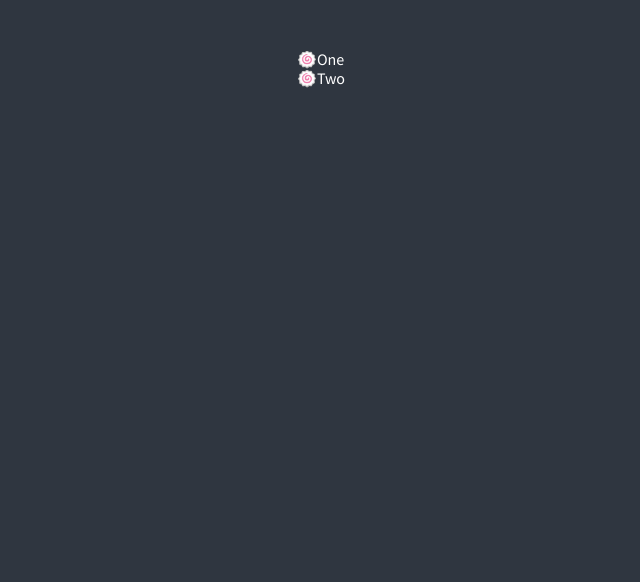
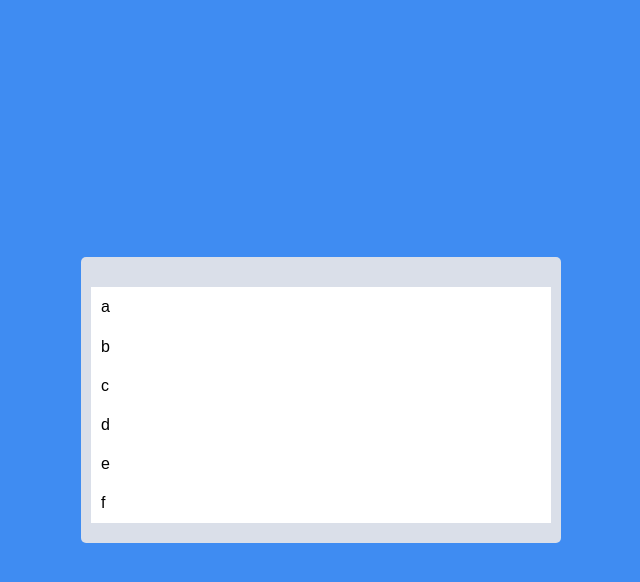
Before and after one commit to verobeach7/reactjs-Animation, a React (Create React App) app: page / in a window 1280 px wide. Shown: the top 582 px of the page, without its empty margins (319-959 px from the left). Built offline with nearby package versions, Linux system fonts and the light colour scheme.

Commit message:
React: Trello(Styles and Placeholders)

```diff
--- a/src/App.tsx
+++ b/src/App.tsx
@@ -1,37 +1,65 @@
 import { DragDropContext, Draggable, Droppable } from "react-beautiful-dnd";
+import styled from "styled-components";
+
+const Wrapper = styled.div`
+  display: flex;
+  max-width: 480px;
+  width: 100%;
+  margin: 0 auto;
+  justify-content: center;
+  align-items: center;
+  height: 100vh;
+`;
+
+const Boards = styled.div`
+  display: grid;
+  width: 100%;
+  grid-template-columns: repeat(1, 1fr);
+`;
+
+const Board = styled.div`
+  padding: 20px 10px;
+  padding-top: 30px;
+  background-color: ${(props) => props.theme.boardColor};
+  border-radius: 5px;
+  min-height: 200px;
+`;
+
+const Card = styled.div`
+  padding: 10px 10px;
+  background-color: ${(props) => props.theme.cardColor};
+`;
+
+const toDos = ["a", "b", "c", "d", "e", "f"];
 
 function App() {
   const onDragEnd = () => {};
   return (
     <DragDropContext onDragEnd={onDragEnd}>
-      <div>
+      <Wrapper>
+        <Boards>
           <Droppable droppableId="one">
             {(magic) => (
-            <ul ref={magic.innerRef} {...magic.droppableProps}>
-              <Draggable draggableId="first" index={0}>
+              <Board ref={magic.innerRef} {...magic.droppableProps}>
+                {toDos.map((toDo, index) => (
+                  <Draggable draggableId={toDo} index={index}>
                     {(magic) => (
-                  <li ref={magic.innerRef} {...magic.draggableProps}>
-                    <span {...magic.dragHandleProps}>🍥</span>
-                    One
-                  </li>
-                )}
-              </Draggable>
-              <Draggable draggableId="second" index={1}>
-                {(magic) => (
-                  <li
+                      <Card
                         ref={magic.innerRef}
                         {...magic.draggableProps}
                         {...magic.dragHandleProps}
                       >
-                    <span {...magic.dragHandleProps}>🍥</span>
-                    Two
-                  </li>
+                        {toDo}
+                      </Card>
                     )}
                   </Draggable>
-            </ul>
+                ))}
+                {magic.placeholder}
+              </Board>
             )}
           </Droppable>
-      </div>
+        </Boards>
+      </Wrapper>
     </DragDropContext>
   );
 }
--- a/src/index.tsx
+++ b/src/index.tsx
@@ -48,8 +48,8 @@
 }
 blockquote:before, blockquote:after,
 q:before, q:after {
-content: '';
-content: none;
+  content: '';
+  content: none;
 }
 table {
   border-collapse: collapse;
@@ -59,14 +59,11 @@
   box-sizing: border-box;
 }
 body {
-  display:flex;
-  align-items: center;
-  justify-content: center;
-  margin: 50px auto;
+  font-weight: 300;
   font-family: 'Source Sans Pro', sans-serif;
+  background-color:${(props) => props.theme.bgColor};
+  color:black;
   line-height: 1.2;
-  background-color:${(props) => props.theme.bgColor};
-  color:${(props) => props.theme.textColor};
 }
 a {
   text-decoration: none;
--- a/src/styled.d.ts
+++ b/src/styled.d.ts
@@ -3,8 +3,7 @@
 declare module "styled-components" {
   export interface DefaultTheme {
     bgColor: string;
-    textColor: string;
-    accentColor: string;
-    cardBgColor: string;
+    boardColor: string;
+    cardColor: string;
   }
 }
--- a/src/theme.ts
+++ b/src/theme.ts
@@ -1,8 +1,7 @@
 import { DefaultTheme } from "styled-components";
 
 export const darkTheme: DefaultTheme = {
-  bgColor: "#2f3640",
-  textColor: "white",
-  accentColor: "#9c88ff",
-  cardBgColor: "transparent",
+  bgColor: "#3F8CF2",
+  boardColor: "#DADFE9",
+  cardColor: "white",
 };
```
Lines whose indentation alone changed are shown as unchanged.
